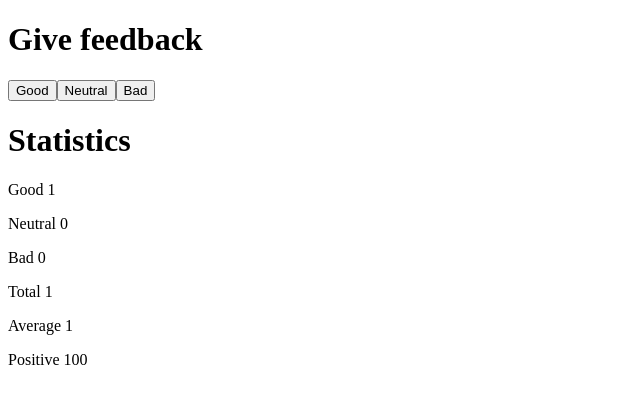
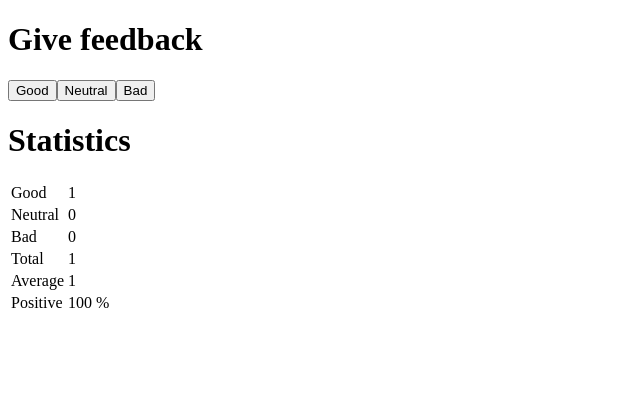
Before and after one commit to InformaticPc/FullStackOpenIPC, a React (Vite) app in the folder Part-1/course_info_app/: page / in a window 1280 px wide. Both pictures are taken after a click on the button "Good". Shown: the top 404 px of the page, without its empty margins (0-640 px from the left). Built offline with nearby package versions, Linux system fonts and the light colour scheme.

Commit message:
Part-1d 1.11 Making statistic table

```diff
--- a/Part-1/course_info_app/src/App.jsx
+++ b/Part-1/course_info_app/src/App.jsx
@@ -9,9 +9,10 @@ const Button = ({ onClick, text }) => (
 
 const StatisticLine = ({ text, value }) => {
   return (
-    <p>
-      {text} {value}
-    </p>
+    <>
+      <td>{text}</td>
+      <td>{value}</td>
+    </>
   );
 };
 
@@ -42,7 +43,7 @@ const positiveCalc = (good, total) => {
 
   if (Number.isNaN(positive)) {
     return 0;
-  } else return positive;
+  } else return `${positive} %`;
 };
 // --------------------------------------------------------
 /**
@@ -65,13 +66,34 @@ const Statistics = ({ good, bad, total, neutral }) => {
     return (
       <>
         <h1>Statistics</h1>
-
-        <StatisticLine text="Good" value={good} />
-        <StatisticLine text="Neutral" value={neutral} />
-        <StatisticLine text="Bad" value={bad} />
-        <StatisticLine text="Total" value={total} />
-        <StatisticLine text="Average" value={averageCalc(good, bad, total)} />
-        <StatisticLine text="Positive" value={positiveCalc(good, total)} />
+        <table>
+          <tbody>
+            <tr>
+              <StatisticLine text="Good" value={good} />
+            </tr>
+            <tr>
+              <StatisticLine text="Neutral" value={neutral} />
+            </tr>
+            <tr>
+              <StatisticLine text="Bad" value={bad} />
+            </tr>
+            <tr>
+              <StatisticLine text="Total" value={total} />
+            </tr>
+            <tr>
+              <StatisticLine
+                text="Average"
+                value={averageCalc(good, bad, total)}
+              />
+            </tr>
+            <tr>
+              <StatisticLine
+                text="Positive"
+                value={positiveCalc(good, total)}
+              />
+            </tr>
+          </tbody>
+        </table>
       </>
     );
 };
```
